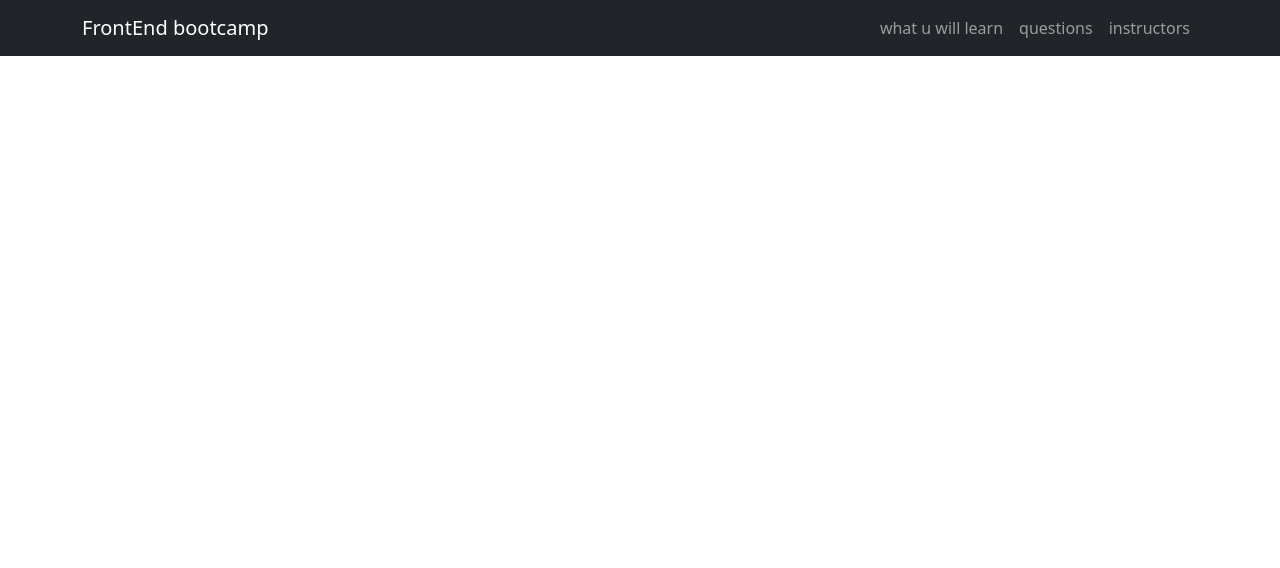
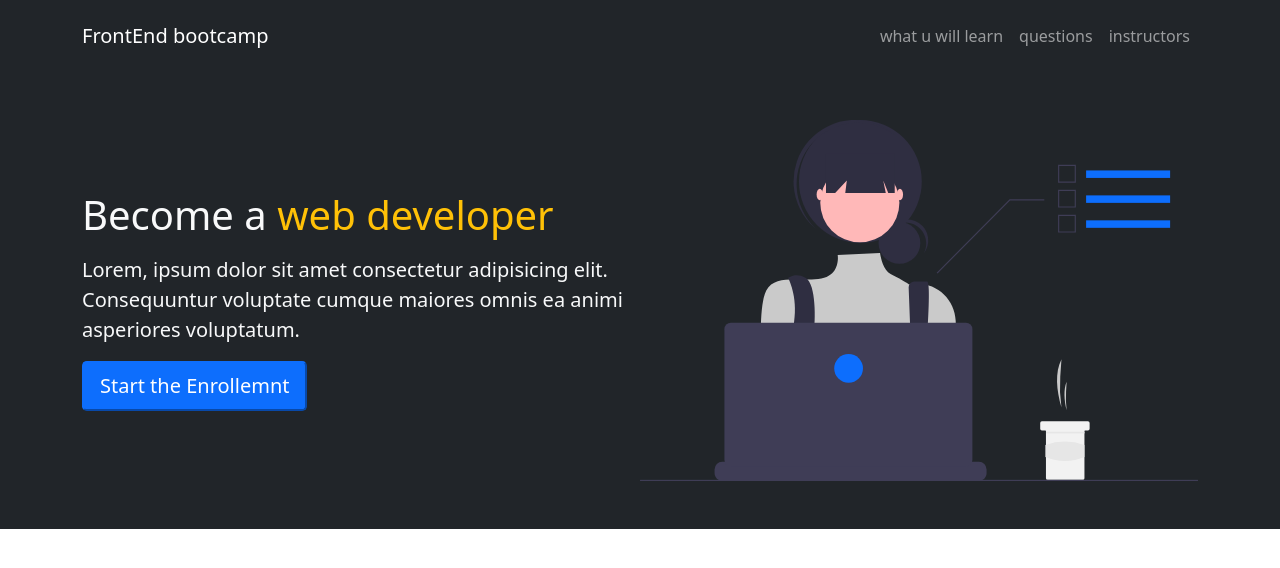
Before and after one commit to isaakgz/bootstrap-project, a plain HTML site: page index.html in a window 1280 px wide. Drawn offline with nearby package versions, Linux system fonts and the light colour scheme.

Commit message:
showcase section is made

```diff
--- a/index.html
+++ b/index.html
@@ -14,7 +14,7 @@
     <title>FrontEnd Bootcamp</title>
   </head>
   <body>
-    <nav class="navbar navbar-expand-lg bg-dark navbar-dark">
+    <nav class="navbar navbar-expand-lg bg-dark navbar-dark py-3">
       <div class="container">
         <a href="" class="navbar-brand">FrontEnd bootcamp</a>
         <button
@@ -41,6 +41,24 @@
         </div>
       </div>
     </nav>
+    <!-- showcase -->
+
+    <section class="bg-dark text-light p-5 text-center text-sm-start">
+      <div class="container">
+        <div class="d-sm-flex align-items-center justify-content-between">
+          <div>
+            <h1>Become a <span class="text-warning">web developer</span></h1>
+            <p class="lead my-3">
+              Lorem, ipsum dolor sit amet consectetur adipisicing elit.
+              Consequuntur voluptate cumque maiores omnis ea animi asperiores
+              voluptatum.
+            </p>
+            <button class="brn btn-primary btn-lg ">Start the Enrollemnt</button>
+          </div>
+          <img class="img-fluid w-50 d-none d-sm-block" src="./img/showcase.svg" alt="showcase" />
+        </div>
+      </div>
+    </section>
 
     <script
       src="https://cdn.jsdelivr.net/npm/bootstrap@5.0.2/dist/js/bootstrap.bundle.min.js"
```
